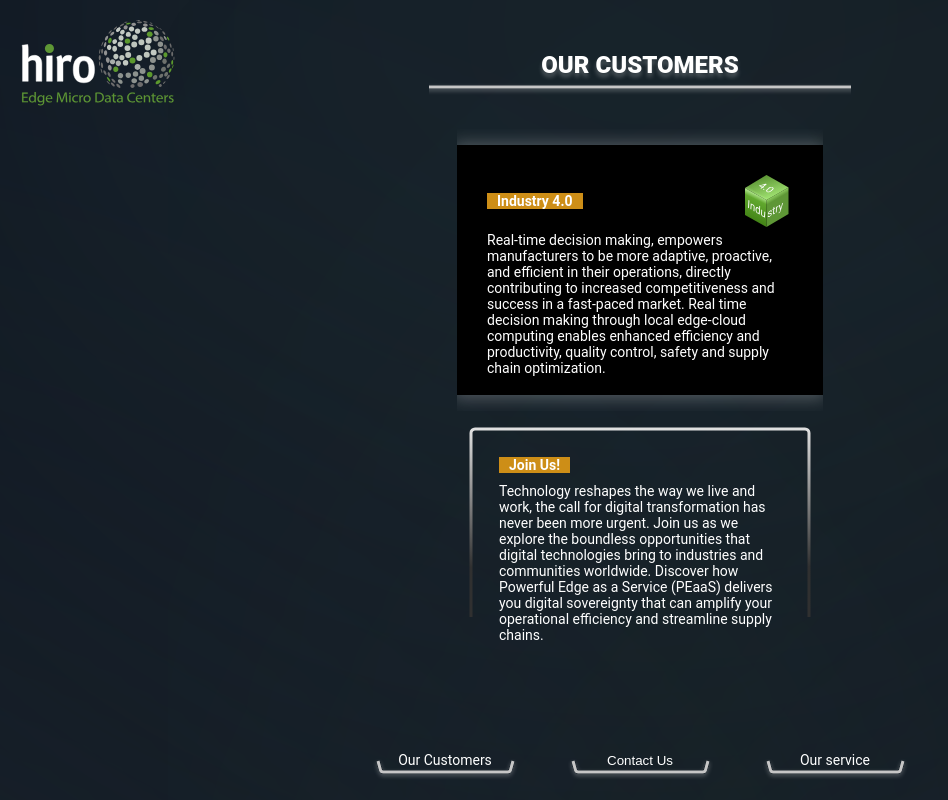
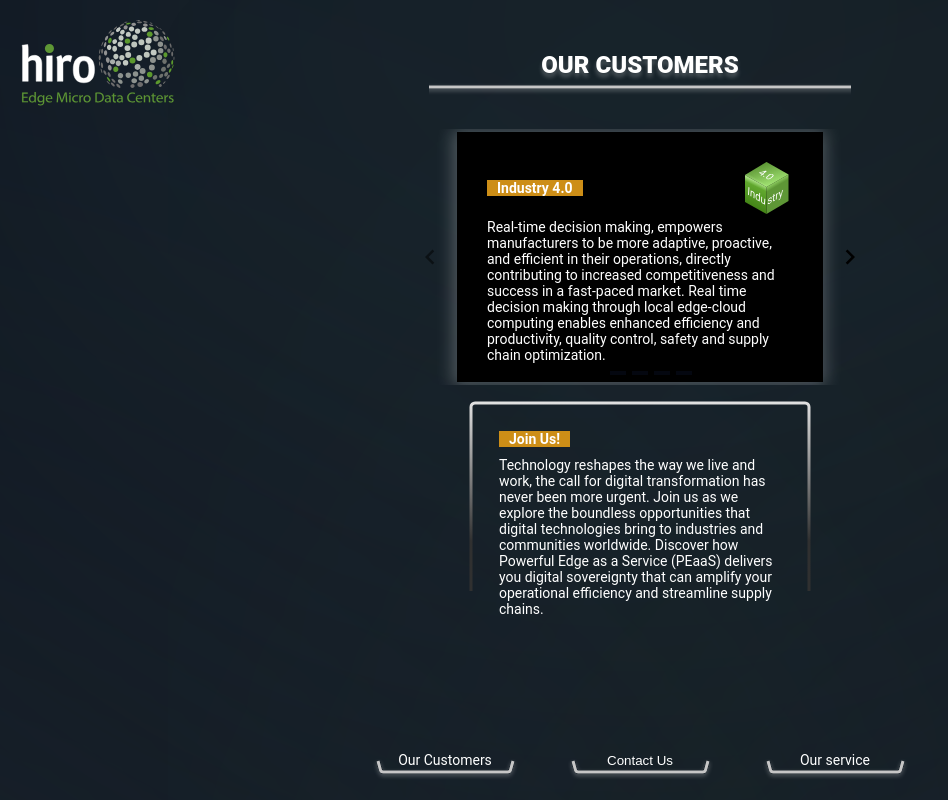
Before and after one commit to HIRO-MicroDataCenters-BV/hiro-website, a Vue app: page / in a window 1280 px wide. Shown: the whole page, without its empty margins (0-948 px from the left). Built offline with nearby package versions, Linux system fonts and the light colour scheme.

Commit message:
good enough carousel lib added

```diff
--- a/package.json
+++ b/package.json
@@ -15,9 +15,9 @@
   },
   "dependencies": {
     "@vue-flow/core": "^1.36.0",
-    "swiper": "^11.1.4",
     "vue": "^3.4.21",
-    "vue-router": "^4.3.0"
+    "vue-router": "^4.3.0",
+    "vue3-carousel": "^0.3.3"
   },
   "devDependencies": {
     "@csstools/postcss-global-data": "^2.1.1",
--- a/src/assets/base.css
+++ b/src/assets/base.css
@@ -53,6 +53,7 @@ body {
 
   @media (--breakpoint-desktop) {
     background: url('backgrounds/background.svg');
+    background-size: cover;
     padding: 0 2rem;
   }
 }
--- a/src/components/AppCardLink.vue
+++ b/src/components/AppCardLink.vue
@@ -74,4 +74,8 @@ defineProps({
   padding: 0 10px;
   font-weight: 600;
 }
+
+.app-card-link__body {
+  text-align: left;
+}
 </style>
--- a/src/views/home-view/HomeViewMobile.vue
+++ b/src/views/home-view/HomeViewMobile.vue
@@ -2,41 +2,33 @@
 import AppCardLink from '@/components/AppCardLink.vue';
 import { customerCards, joinUsCard } from '@/constants/home-page';
 import AppCard from '@/components/AppCard.vue';
-import { Swiper, SwiperSlide } from 'swiper/vue';
-import 'swiper/css';
-
-const spaceBetween = 10;
-const onProgress = (e: any) => {
-  const [swiper, progress] = e.detail;
-  console.log(progress);
-};
-
-const onSlideChange = () => {
-  console.log('slide changed');
-};
+import 'vue3-carousel/dist/carousel.css';
+import { Carousel, Slide, Pagination, Navigation } from 'vue3-carousel';
 </script>
 
 <template>
   <div class="home-view-mobile">
-    <swiper
-      :slides-per-view="1"
-      :space-between="50"
+    <Carousel
       class="home-view-mobile__swiper"
-      @swiperprogress="onProgress"
-      @swiperslidechange="onSlideChange"
+      :items-to-show="1"
+      :items-to-scroll="1"
     >
-      <swiper-slide
+      <slide
         v-for="(value, index) in Object.values(customerCards)"
         :key="index + value.title"
-        class="home-view-mobile__swiper-slide"
       >
         <AppCardLink
+          class="home-view-mobile__swiper-slide"
           :label="value.title"
           :text="value.description"
           :route="value.route"
         />
-      </swiper-slide>
-    </swiper>
+      </slide>
+      <template #addons>
+        <navigation />
+        <pagination />
+      </template>
+    </Carousel>
     <AppCard
       :label="joinUsCard.title"
       :text="joinUsCard.description"
@@ -58,7 +50,7 @@ const onSlideChange = () => {
 }
 
 .home-view-mobile__swiper {
-  max-width: 366px;
+  max-width: 450px;
 
   @media (--breakpoint-tablet-large) {
     display: none;
```
Also changed, not shown: 1 other file (tests, documents, lock files or other folders).
